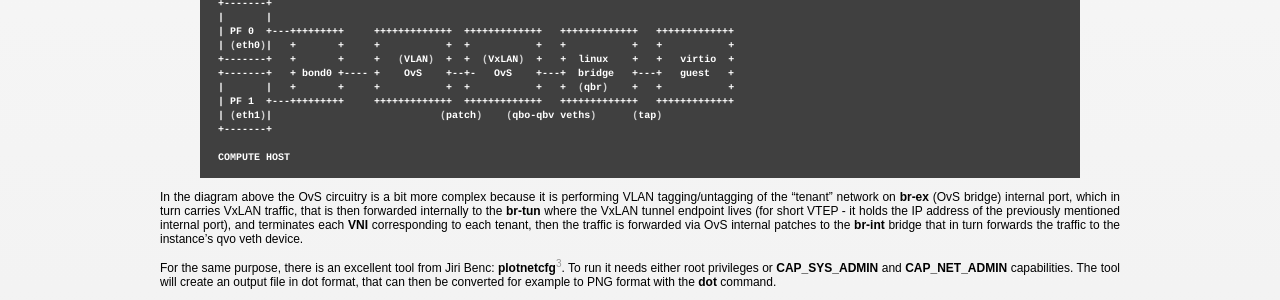
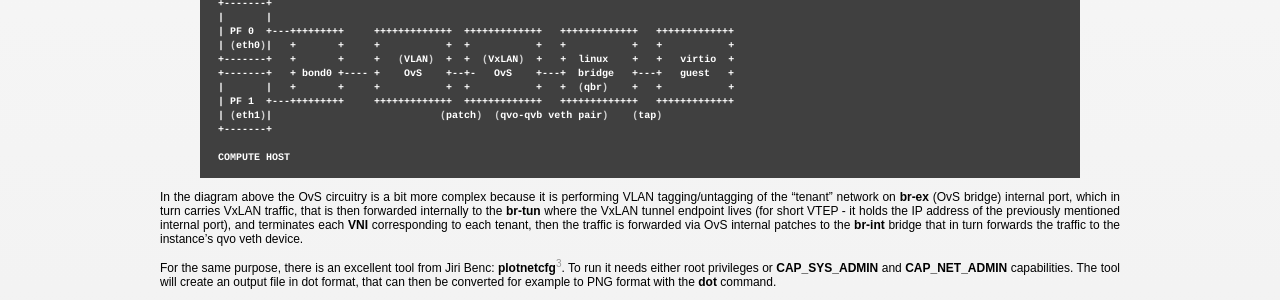
Before and after one commit to mauroseb/mauroseb.github.io, a Jekyll site: the page built from _posts/2019-10-25-troubleshoot-networks-like-netdev.md, in a window 1280 px wide and 900 px high, scrolled down 1222 px. Shown: the part 150-450 px from the top of the window. Built offline with Jekyll 4.4.1, drawn with Linux system fonts in a browser that asks for light colours.

Commit message:
Update 2019-10-25-troubleshoot-networks-like-netdev.md

```diff
--- a/_posts/2019-10-25-troubleshoot-networks-like-netdev.md
+++ b/_posts/2019-10-25-troubleshoot-networks-like-netdev.md
@@ -51,7 +51,7 @@ To understand the problem we need to have a clear picture of the path the packet
    +-------+   + bond0 +---- +    OvS    +--+-   OvS    +---+  bridge   +---+   guest   +
    |       |   +       +     +           +  +           +   +  (qbr)    +   +           +
    | PF 1  +---+++++++++     +++++++++++++  +++++++++++++   +++++++++++++   +++++++++++++
-   | (eth1)|                            (patch)    (qbo-qbv veths)      (tap)
+   | (eth1)|                            (patch)  (qvo-qvb veth pair)    (tap)
    +-------+
 
    COMPUTE HOST
```
